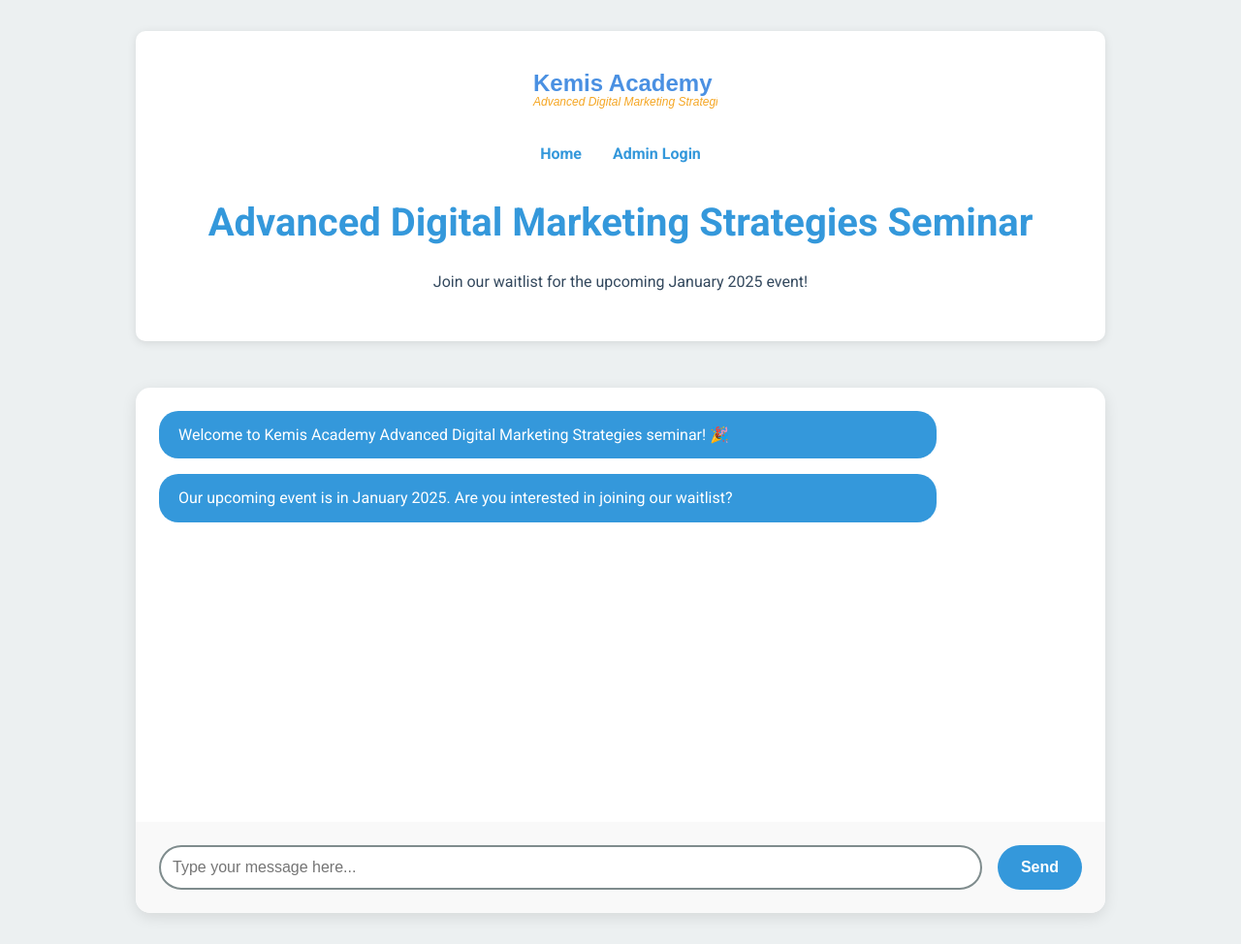
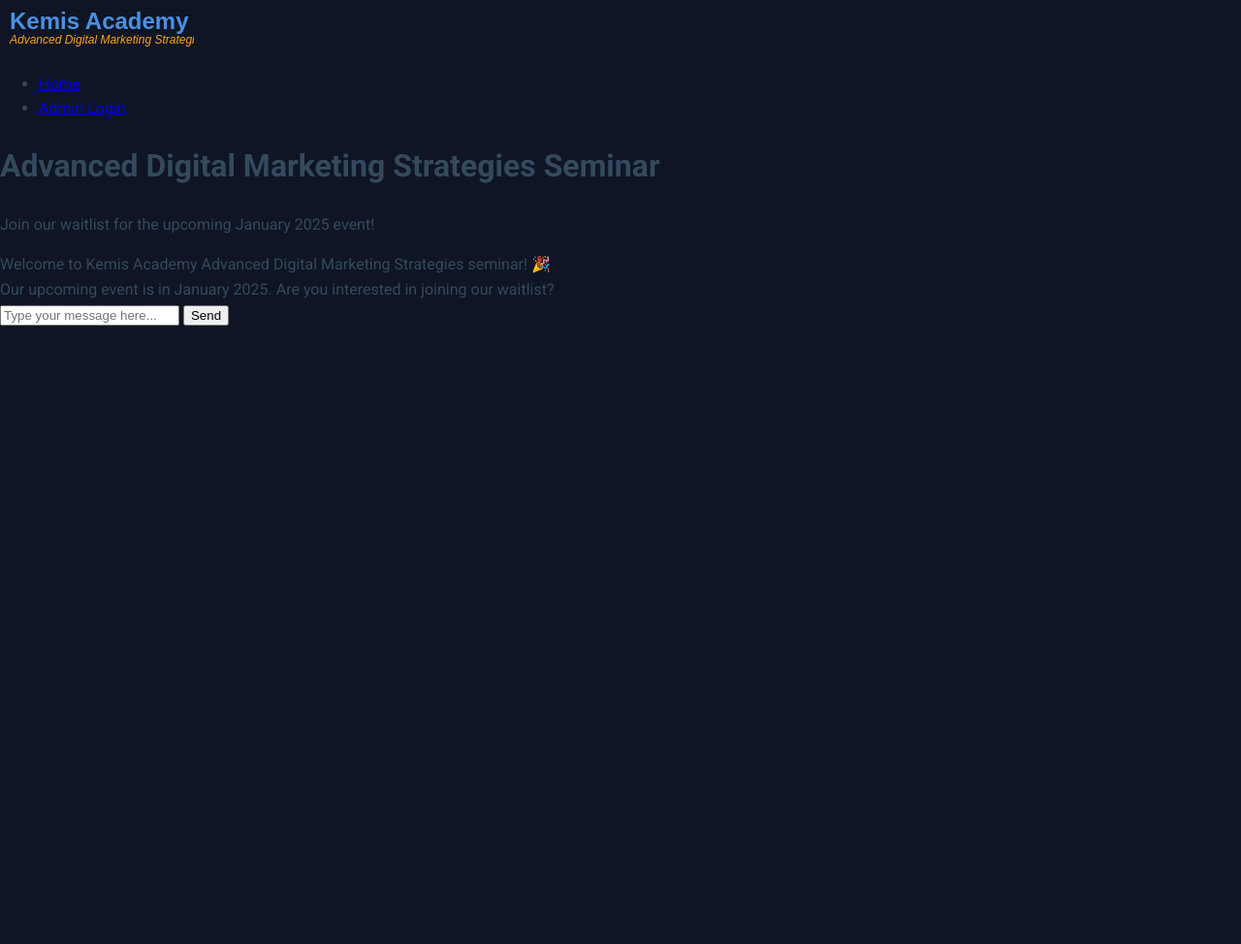
Before and after one commit to salutethegenius/waitlist-pro, a Flask app: page / in a window 1280 px wide. Shown: the whole page at 97% size. After the commit the page ends 336 px from the top, so only its background shows below. Run offline with Flask 3, Linux system fonts and the light colour scheme.

Commit message:
Agent step completed: Update the background color to #0f1524

```diff
--- a/static/css/styles.css
+++ b/static/css/styles.css
@@ -2,7 +2,7 @@
     --primary-color: #3498db;
     --secondary-color: #2ecc71;
     --accent-color: #e74c3c;
-    --background-color: #ecf0f1;
+    --background-color: #0f1524;
     --text-color: #34495e;
     --light-text-color: #7f8c8d;
 }
@@ -16,247 +16,4 @@ body, html {
     line-height: 1.6;
 }
 
-.container {
-    max-width: 1000px;
-    margin: 0 auto;
-    padding: 2rem;
-}
-
-header {
-    text-align: center;
-    margin-bottom: 3rem;
-    padding: 2rem 0;
-    background-color: #fff;
-    box-shadow: 0 2px 10px rgba(0, 0, 0, 0.1);
-    border-radius: 10px;
-}
-
-h1 {
-    color: var(--primary-color);
-    font-size: 2.5rem;
-    margin-bottom: 0.5rem;
-}
-
-h2 {
-    color: var(--secondary-color);
-    font-size: 2rem;
-    margin-bottom: 1rem;
-}
-
-/* Navigation styles */
-nav {
-    margin-top: 1.5rem;
-    margin-bottom: 1.5rem;
-}
-
-nav ul {
-    list-style-type: none;
-    padding: 0;
-    display: flex;
-    justify-content: center;
-}
-
-nav ul li {
-    margin: 0 1rem;
-}
-
-nav ul li a {
-    text-decoration: none;
-    color: var(--primary-color);
-    font-weight: bold;
-    transition: color 0.3s ease, transform 0.3s ease;
-    display: inline-block;
-}
-
-nav ul li a:hover {
-    color: var(--accent-color);
-    transform: translateY(-2px);
-}
-
-.chat-container {
-    background-color: white;
-    border-radius: 15px;
-    box-shadow: 0 4px 15px rgba(0, 0, 0, 0.1);
-    overflow: hidden;
-}
-
-.chat-messages {
-    height: 400px;
-    overflow-y: auto;
-    padding: 1.5rem;
-}
-
-.message {
-    margin-bottom: 1rem;
-    padding: 0.75rem 1.25rem;
-    border-radius: 20px;
-    max-width: 80%;
-    animation: fadeIn 0.3s ease-out;
-}
-
-@keyframes fadeIn {
-    from { opacity: 0; transform: translateY(10px); }
-    to { opacity: 1; transform: translateY(0); }
-}
-
-.bot {
-    background-color: var(--primary-color);
-    color: white;
-    align-self: flex-start;
-}
-
-.user {
-    background-color: var(--secondary-color);
-    color: white;
-    align-self: flex-end;
-    margin-left: auto;
-}
-
-.chat-input {
-    display: flex;
-    padding: 1.5rem;
-    background-color: #f9f9f9;
-}
-
-#user-input {
-    flex-grow: 1;
-    padding: 0.75rem;
-    border: 2px solid var(--light-text-color);
-    border-radius: 25px;
-    margin-right: 1rem;
-    font-size: 1rem;
-    transition: border-color 0.3s ease;
-}
-
-#user-input:focus {
-    outline: none;
-    border-color: var(--primary-color);
-}
-
-button {
-    background-color: var(--primary-color);
-    color: white;
-    border: none;
-    padding: 0.75rem 1.5rem;
-    border-radius: 25px;
-    cursor: pointer;
-    transition: background-color 0.3s ease, transform 0.3s ease;
-    font-size: 1rem;
-    font-weight: bold;
-}
-
-button:hover {
-    background-color: var(--accent-color);
-    transform: translateY(-2px);
-}
-
-/* Admin styles */
-form {
-    margin-bottom: 2rem;
-    background-color: white;
-    padding: 2rem;
-    border-radius: 10px;
-    box-shadow: 0 2px 10px rgba(0, 0, 0, 0.1);
-}
-
-form div {
-    margin-bottom: 1.5rem;
-}
-
-label {
-    display: block;
-    margin-bottom: 0.5rem;
-    color: var(--text-color);
-    font-weight: bold;
-}
-
-input[type="text"],
-input[type="password"],
-textarea {
-    width: 100%;
-    padding: 0.75rem;
-    border: 2px solid var(--light-text-color);
-    border-radius: 5px;
-    font-size: 1rem;
-    transition: border-color 0.3s ease;
-}
-
-input[type="text"]:focus,
-input[type="password"]:focus,
-textarea:focus {
-    outline: none;
-    border-color: var(--primary-color);
-}
-
-table {
-    width: 100%;
-    border-collapse: separate;
-    border-spacing: 0;
-    margin-top: 2rem;
-    background-color: white;
-    border-radius: 10px;
-    overflow: hidden;
-    box-shadow: 0 2px 10px rgba(0, 0, 0, 0.1);
-}
-
-th, td {
-    padding: 1rem;
-    text-align: left;
-    border-bottom: 1px solid #e0e0e0;
-}
-
-th {
-    background-color: var(--primary-color);
-    color: white;
-    font-weight: bold;
-    text-transform: uppercase;
-}
-
-tr:last-child td {
-    border-bottom: none;
-}
-
-tr:hover {
-    background-color: #f5f5f5;
-}
-
-.error {
-    color: var(--accent-color);
-    margin-bottom: 1rem;
-    font-weight: bold;
-}
-
-.alert {
-    padding: 1rem;
-    margin-bottom: 1rem;
-    border-radius: 5px;
-    font-weight: bold;
-}
-
-.alert-success {
-    background-color: var(--secondary-color);
-    color: white;
-}
-
-.alert-error {
-    background-color: var(--accent-color);
-    color: white;
-}
-
-@media (max-width: 768px) {
-    .container {
-        padding: 1rem;
-    }
-
-    .chat-messages {
-        height: 300px;
-    }
-
-    form {
-        padding: 1.5rem;
-    }
-
-    th, td {
-        padding: 0.75rem;
-    }
-}
+/* Rest of the CSS remains unchanged */
```
